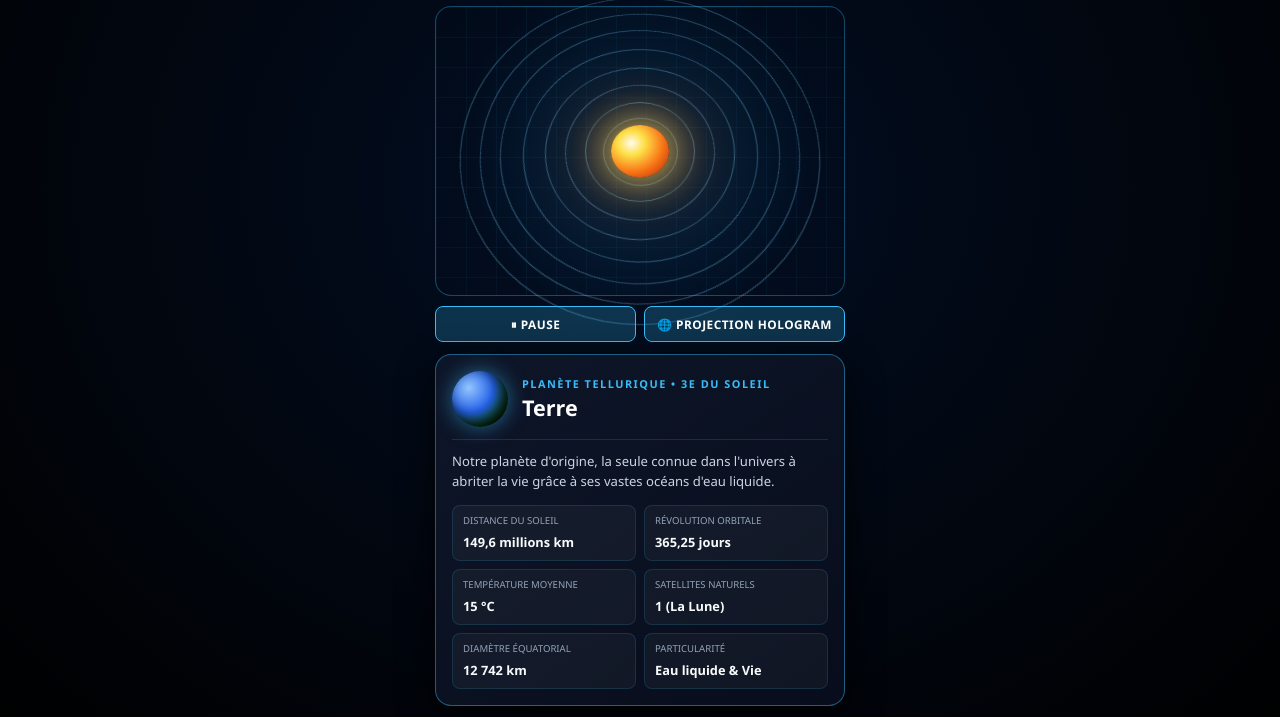
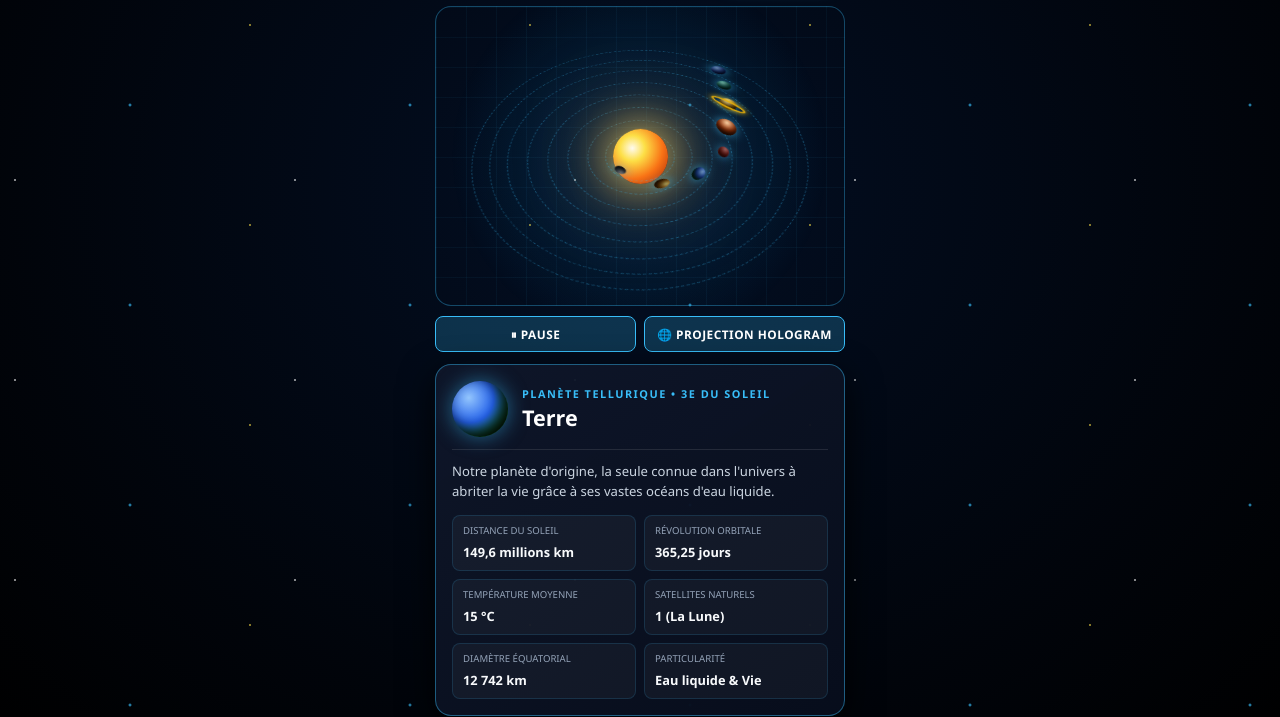
Before and after one commit to aono-sia/aono-sticker-ai, a plain HTML site: page solarsystem.html in a window 1280 px wide. Shown: the part 55-772 px from the top of the page. Drawn offline with Linux system fonts and the light colour scheme.

Commit message:
Refactor solar system HTML and styles
Updated titles and comments for clarity, adjusted dimensions and styles for various elements, and modified rotation angles for the solar plane.

```diff
--- a/solarsystem.html
+++ b/solarsystem.html
@@ -3,7 +3,7 @@
 <head>
     <meta charset="UTF-8">
     <meta name="viewport" content="width=device-width, initial-scale=1.0">
-    <title>ROTATE X • 360° AR Hologram Studio</title>
+    <title>ROTATE X • 360° Ultimate Universe</title>
     <style>
         * {
             box-sizing: border-box;
@@ -23,14 +23,14 @@
             overflow-x: hidden;
         }
 
-        /* الكاميرا الحية تغطي الشاشة بالكامل لتشكل واقع الهولوغرام الحقيقي */
+        /* كاميرا التليفون الحية لوضع الواقع المعزز AR */
         #cameraStream {
             position: fixed;
             inset: 0;
             width: 100%;
             height: 100%;
             object-fit: cover;
-            z-index: -1;
+            z-index: -10;
             display: none;
         }
 
@@ -38,7 +38,7 @@
             position: fixed;
             inset: 0;
             background: radial-gradient(ellipse at 50% 30%, #030f24 0%, #01040a 70%, #000000 100%);
-            z-index: -2;
+            z-index: -9;
             transition: opacity 0.4s ease;
         }
 
@@ -50,7 +50,7 @@
                 radial-gradient(2px 2px at 130px 160px, #38bdf8, transparent),
                 radial-gradient(1.5px 1.5px at 250px 80px, #fde047, transparent);
             background-size: 280px 200px;
-            z-index: -3;
+            z-index: -8;
         }
 
         header {
@@ -86,21 +86,21 @@
             box-shadow: 0 0 15px rgba(56, 189, 248, 0.7);
         }
 
-        /* مسرح الهولوغرام الفضائي */
+        /* مسرح الكون والهولوغرام 360 درجة */
         .universe-stage {
             position: relative;
             width: 100%;
             max-width: 410px;
-            height: 290px;
+            height: 300px;
             display: flex;
             justify-content: center;
             align-items: center;
-            perspective: 1200px;
-            overflow: visible;
+            perspective: 1000px;
+            overflow: hidden;
             border-radius: 16px;
             border: 1px solid rgba(56, 189, 248, 0.35);
             background:
-                radial-gradient(circle at center, rgba(14, 165, 233, 0.15) 0%, transparent 75%),
+                radial-gradient(circle at center, rgba(14, 165, 233, 0.2) 0%, transparent 75%),
                 linear-gradient(rgba(56, 189, 248, 0.05) 1px, transparent 1px),
                 linear-gradient(90deg, rgba(56, 189, 248, 0.05) 1px, transparent 1px);
             background-size: 100% 100%, 30px 30px, 30px 30px;
@@ -109,23 +109,22 @@
             transition: all 0.4s ease;
         }
 
-        /* عند تفعيل الهولوغرام، تظهر الكاميرا في الخلفية بوضوح تام */
         .ar-mode .space-bg, .ar-mode .stars { opacity: 0.15; }
         .ar-mode .universe-stage {
             border: 2px solid #38bdf8;
-            background: rgba(2, 13, 30, 0.15);
+            background: rgba(2, 13, 30, 0.2);
             box-shadow: 0 0 50px rgba(56, 189, 248, 0.9);
         }
 
-        /* قاعدة الهولوغرام الضوئية التي يخرج منها العرض */
+        /* قاعدة الهولوغرام الضوئية في الأسفل */
         .hologram-projector-pad {
             position: absolute;
-            bottom: 4px;
-            width: 170px;
-            height: 30px;
+            bottom: 6px;
+            width: 180px;
+            height: 32px;
             background: radial-gradient(ellipse at center, #38bdf8 0%, #0284c7 50%, #0f172a 100%);
             border-radius: 50%;
-            box-shadow: 0 0 40px #38bdf8, 0 0 80px rgba(56, 189, 248, 0.95);
+            box-shadow: 0 0 45px #38bdf8, 0 0 90px rgba(56, 189, 248, 0.95);
             display: none;
             z-index: 5;
             animation: padGlow 2s infinite alternate;
@@ -133,43 +132,46 @@
         .ar-mode .hologram-projector-pad { display: block; }
 
         @keyframes padGlow {
-            0% { transform: scale(0.95); opacity: 0.85; box-shadow: 0 0 30px #38bdf8; }
-            100% { transform: scale(1.05); opacity: 1; box-shadow: 0 0 50px #38bdf8, 0 0 90px #0284c7; }
+            0% { transform: scale(0.95); opacity: 0.85; box-shadow: 0 0 35px #38bdf8; }
+            100% { transform: scale(1.05); opacity: 1; box-shadow: 0 0 55px #38bdf8, 0 0 100px #0284c7; }
         }
 
-        /* الشعاع الضوئي الصاعد من الكاميرا/القاعدة */
+        /* شعاع الهولوغرام المخروطي والدوائر الرادارية */
         .hologram-beam {
             position: absolute;
-            bottom: 15px;
-            width: 310px;
-            height: 240px;
-            background: linear-gradient(to top, rgba(56, 189, 248, 0.55) 0%, rgba(56, 189, 248, 0.03) 85%, transparent 100%);
-            clip-path: polygon(30% 100%, 70% 100%, 94% 0%, 6% 0%);
+            bottom: 20px;
+            width: 320px;
+            height: 250px;
+            background:
+                radial-gradient(circle at 50% 100%, rgba(56, 189, 248, 0.35) 0%, transparent 70%),
+                linear-gradient(to top, rgba(56, 189, 248, 0.45) 0%, rgba(56, 189, 248, 0.02) 90%, transparent 100%);
+            clip-path: polygon(25% 100%, 75% 100%, 95% 0%, 5% 0%);
             display: none;
             z-index: 4;
             pointer-events: none;
         }
         .ar-mode .hologram-beam { display: block; }
 
-        /* المستوى الفضائي 360 درجة */
+        /* النظام الشمسي والدوران الصحيح */
         .solar-plane {
             position: relative;
-            width: 340px;
-            height: 340px;
+            width: 320px;
+            height: 320px;
             transform-style: preserve-3d;
-            transform: rotateX(25deg) rotateZ(0deg);
+            transform: rotateX(45deg);
             display: flex;
             justify-content: center;
             align-items: center;
         }
 
-        /* الشمس الكروية المجسمة الضخمة */
+        /* الشمس الضخمة المجسمة في المركز */
         .sun-3d {
             position: absolute;
-            width: 58px;
-            height: 58px;
+            width: 55px;
+            height: 55px;
             background: radial-gradient(circle at 35% 35%, #fffbf0 0%, #fde047 25%, #f97316 60%, #c2410c 85%, #7c2d12 100%);
             border-radius: 50%;
+            transform: rotateX(-45deg);
             box-shadow: 0 0 45px #fbbf24, 0 0 90px #f97316, inset -10px -10px 20px rgba(0,0,0,0.8);
             z-index: 15;
             animation: sunPulse 3s infinite alternate;
@@ -177,66 +179,76 @@
 
         @keyframes sunPulse {
             0% { box-shadow: 0 0 35px #fbbf24, 0 0 70px #f97316; }
-            100% { box-shadow: 0 0 50px #fef08a, 0 0 100px #ea580c; }
+            100% { box-shadow: 0 0 55px #fef08a, 0 0 110px #ea580c; }
         }
 
+        /* مدارات الكواكب */
         .orbit-ring {
             position: absolute;
-            border: 1px solid rgba(125, 211, 252, 0.38);
+            top: 50%;
+            left: 50%;
+            border: 1px dashed rgba(56, 189, 248, 0.35);
             border-radius: 50%;
-            transform-style: preserve-3d;
+            transform: translate(-50%, -50%);
             animation: orbitSpin linear infinite;
         }
 
         .paused .orbit-ring, .paused .planet-3d { animation-play-state: paused !important; }
 
-        /* الكواكب كُرات دائرية مجسمة حقيقية 100% بدون أي تسطح */
+        /* الكواكب كُرات دائرية مجسمة 100% (غير مسطحة نهائياً) */
         .planet-3d {
             position: absolute;
-            top: 50%;
+            top: 0;
             left: 50%;
             border-radius: 50%;
             cursor: pointer;
-            transform: translate(-50%, -50%);
-            box-shadow: inset -6px -6px 15px rgba(0, 0, 0, 0.95), 0 0 16px rgba(56, 189, 248, 0.6);
+            transform: translateX(-50%) rotateX(-45deg);
+            box-shadow: inset -5px -5px 12px rgba(0, 0, 0, 0.95), 0 0 14px rgba(56, 189, 248, 0.7);
+            animation: counterSpin linear infinite;
         }
 
-        .orb-1 { width: 75px; height: 75px; animation-duration: 7s; }
-        .pl-mercure { width: 14px; height: 14px; background: radial-gradient(circle at 30% 30%, #e2e8f0, #64748b 55%, #1e293b 100%); }
+        /* أحجام دائرية متساوية العرض والارتفاع لضمان عدم التسطح */
+        .orb-1 { width: 70px; height: 70px; animation-duration: 8s; }
+        .pl-mercure { width: 13px; height: 13px; background: radial-gradient(circle at 30% 30%, #e2e8f0, #64748b 55%, #1e293b 100%); }
 
-        .orb-2 { width: 110px; height: 110px; animation-duration: 10s; }
-        .pl-venus { width: 18px; height: 18px; background: radial-gradient(circle at 30% 30%, #fef08a, #d97706 50%, #78350f 100%); }
+        .orb-2 { width: 105px; height: 105px; animation-duration: 12s; }
+        .pl-venus { width: 16px; height: 16px; background: radial-gradient(circle at 30% 30%, #fef08a, #d97706 50%, #78350f 100%); }
 
-        .orb-3 { width: 150px; height: 150px; animation-duration: 14s; }
-        .pl-terre { width: 20px; height: 20px; background: radial-gradient(circle at 30% 30%, #93c5fd, #2563eb 45%, #15803d 75%, #020617 100%); }
+        .orb-3 { width: 145px; height: 145px; animation-duration: 16s; }
+        .pl-terre { width: 18px; height: 18px; background: radial-gradient(circle at 30% 30%, #93c5fd, #2563eb 45%, #15803d 75%, #020617 100%); }
 
-        .orb-4 { width: 190px; height: 190px; animation-duration: 19s; }
-        .pl-mars { width: 16px; height: 16px; background: radial-gradient(circle at 30% 30%, #fca5a5, #dc2626 55%, #7f1d1d 100%); }
+        .orb-4 { width: 185px; height: 185px; animation-duration: 21s; }
+        .pl-mars { width: 15px; height: 15px; background: radial-gradient(circle at 30% 30%, #fca5a5, #dc2626 55%, #7f1d1d 100%); }
 
-        .orb-5 { width: 235px; height: 235px; animation-duration: 26s; }
-        .pl-jupiter { width: 28px; height: 28px; background: radial-gradient(circle at 30% 30%, #fed7aa, #c2410c 50%, #431407 100%); }
+        .orb-5 { width: 225px; height: 225px; animation-duration: 28s; }
+        .pl-jupiter { width: 26px; height: 26px; background: radial-gradient(circle at 30% 30%, #fed7aa, #c2410c 50%, #431407 100%); }
 
-        .orb-6 { width: 280px; height: 280px; animation-duration: 34s; }
-        .pl-saturne { width: 22px; height: 22px; background: radial-gradient(circle at 30% 30%, #fef9c3, #ca8a04 60%, #422006 100%); }
+        .orb-6 { width: 265px; height: 265px; animation-duration: 36s; }
+        .pl-saturne { width: 21px; height: 21px; background: radial-gradient(circle at 30% 30%, #fef9c3, #ca8a04 60%, #422006 100%); }
         .saturn-rings {
             position: absolute;
             top: 50%; left: 50%;
-            width: 48px; height: 15px;
+            width: 44px; height: 14px;
             border: 3.5px solid rgba(234, 179, 8, 0.9);
             border-radius: 50%;
             transform: translate(-50%, -50%) rotate(-18deg);
             box-shadow: 0 0 10px rgba(250, 204, 21, 0.85);
         }
 
-        .orb-7 { width: 320px; height: 320px; animation-duration: 44s; }
-        .pl-uranus { width: 18px; height: 18px; background: radial-gradient(circle at 30% 30%, #99f6e4, #0d9488 60%, #042f2e 100%); }
+        .orb-7 { width: 300px; height: 300px; animation-duration: 45s; }
+        .pl-uranus { width: 17px; height: 17px; background: radial-gradient(circle at 30% 30%, #99f6e4, #0d9488 60%, #042f2e 100%); }
 
-        .orb-8 { width: 360px; height: 360px; animation-duration: 54s; }
-        .pl-neptune { width: 18px; height: 18px; background: radial-gradient(circle at 30% 30%, #93c5fd, #1d4ed8 60%, #091338 100%); }
+        .orb-8 { width: 335px; height: 335px; animation-duration: 55s; }
+        .pl-neptune { width: 17px; height: 17px; background: radial-gradient(circle at 30% 30%, #93c5fd, #1d4ed8 60%, #091338 100%); }
 
         @keyframes orbitSpin {
-            0% { transform: rotateZ(0deg); }
-            100% { transform: rotateZ(360deg); }
+            0% { transform: translate(-50%, -50%) rotate(0deg); }
+            100% { transform: translate(-50%, -50%) rotate(360deg); }
+        }
+
+        @keyframes counterSpin {
+            0% { transform: translateX(-50%) rotateX(-45deg) rotate(0deg); }
+            100% { transform: translateX(-50%) rotateX(-45deg) rotate(-360deg); }
         }
 
         .control-bar {
@@ -396,7 +408,7 @@
 </head>
 <body>
 
-    <!-- الكاميرا الحية تغطي الشاشة بالكامل عند تفعيل الهولوغرام -->
+    <!-- الكاميرا الحية لتظهر في الخلفية الحقيقية للهولوغرام -->
     <video id="cameraStream" autoplay playsinline></video>
 
     <div class="space-bg"></div>
@@ -539,7 +551,7 @@
         const buttonsGrid = document.getElementById("buttonsGrid");
         let isPaused = false;
         let arActive = false;
-        let rotateX = 20, rotateZ = 0;
+        let rotateX = 45, rotateZ = 0;
         let isDragging = false, startX = 0, startY = 0;
 
         const stage = document.getElementById("universeStage");
@@ -569,10 +581,10 @@
             rotateZ += deltaX * 0.4;
             rotateX -= deltaY * 0.3;
 
-            if(rotateX < 5) rotateX = 5;
-            if(rotateX > 60) rotateX = 60;
+            if(rotateX < 10) rotateX = 10;
+            if(rotateX > 75) rotateX = 75;
 
-            plane.style.transform = `rotateX(${rotateX}deg) rotateZ(${rotateZ}deg)`;
+            plane.style.transform = `rotateX(${rotateX}deg)`;
             startX = x; startY = y;
         }
 
@@ -614,7 +626,6 @@
             document.getElementById("playPauseBtn").textContent = isPaused ? "▶ REPRENDRE" : "⏸ PAUSE";
         }
 
-        // تشغيل الكاميرا الخلفية الحقيقية وتفعيل وضع الواقع المعزز AR
         async function toggleARHologram() {
             const videoElem = document.getElementById("cameraStream");
             const arBtn = document.getElementById("arHologramBtn");
@@ -639,7 +650,7 @@
                         videoElem.srcObject = fallbackStream;
                         videoElem.style.display = "block";
                     } catch (fallbackErr) {
-                        // في حالة حظر المتصفح، يشتغل الهولوغرام السيبراني الافتراضي بسلاسة بدون أي إزعاج
+                        console.log("Hologram mode active");
                     }
                 }
             } else {
```
